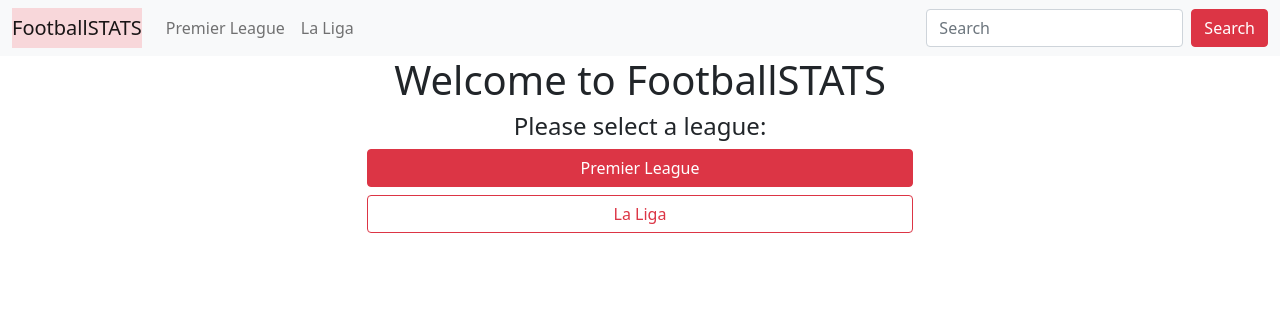
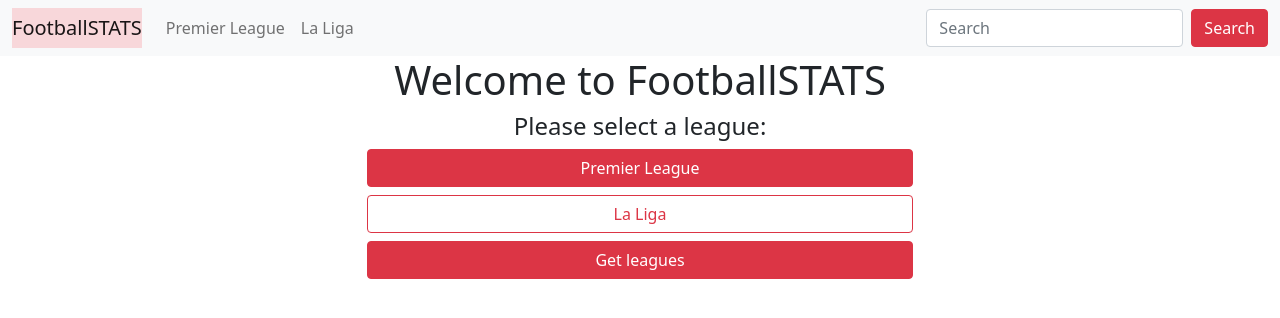
Before and after one commit to FredrikFalto/FootballSTATS, a React (Create React App) app: page / in a window 1280 px wide. Shown: the top 318 px of the page. Built offline with nearby package versions, Linux system fonts and the light colour scheme; no server answers.

Commit message:
installed axios

```diff
--- a/package.json
+++ b/package.json
@@ -6,6 +6,7 @@
         "@testing-library/jest-dom": "^5.16.4",
         "@testing-library/react": "^13.2.0",
         "@testing-library/user-event": "^13.5.0",
+        "axios": "^0.27.2",
         "bootstrap": "^5.1.3",
         "express": "^4.18.1",
         "mongoose": "^6.3.3",
@@ -16,13 +17,12 @@
         "web-vitals": "^2.1.4"
     },
     "scripts": {
-        "start": "react-scripts start",
+        "start": "PORT=3000 react-scripts start",
         "build": "react-scripts build",
         "test": "react-scripts test",
         "eject": "react-scripts eject",
         "devStart": "nodemon server.js"
     },
-    "proxy": 4000,
     "eslintConfig": {
         "extends": [
             "react-app",
--- a/src/pages/home.jsx
+++ b/src/pages/home.jsx
@@ -1,22 +1,43 @@
 import React, { useEffect, useState } from 'react';
+import Axios from 'axios';
 
 import { Button, Container } from 'react-bootstrap';
+import axios from 'axios';
 
-import PremierLeague from './premierleague';
+// import PremierLeague from './premierleague';
+
+const url = 'http://localhost:4000';
+
+const array = [1, 2, 3, 4, 5];
 
 function Home() {
+    // const fetchItems = async () => {
+    //     const data = await fetch('http://localhost:4000/leagues');
+    //     const items = await data.json();
+    //     setItems(items);
+    // };
+
+    // useEffect(() => {
+    //     getLeagues();
+    // }, []);
+
     const [items, setItems] = useState([]);
 
-    useEffect(() => {
-        fetchItems();
-    }, []);
+    const getLeagues = () => {
+        axios
+            .get(url + '/leagues')
+            .then((res) => {
+                console.log(res.data);
+                setItems(res.data);
+                console.log(array);
 
-    const fetchItems = async () => {
-        const data = await fetch('http://localhost:4000/leagues');
-        const items = await data.json();
-        setItems(items);
+                const ligor = items.map(item);
 
-        console.log(items.item.name);
+                console.log(item);
+            })
+            .catch((err) => {
+                console.log(err);
+            });
     };
 
     return (
@@ -50,6 +71,20 @@ function Home() {
                     </div>
                     <div className="col-lg-3"></div>
                 </div>
+
+                <div className="row mt-2">
+                    <div className="col-lg-3"></div>
+                    <div className="col-lg-6">
+                        <Button
+                            variant="danger"
+                            className="col-lg-12"
+                            onClick={getLeagues}
+                        >
+                            Get leagues
+                        </Button>
+                    </div>
+                    <div className="col-lg-3"></div>
+                </div>
             </Container>
         </div>
     );
```
Also changed, not shown: 1 other file (tests, documents, lock files or other folders).
